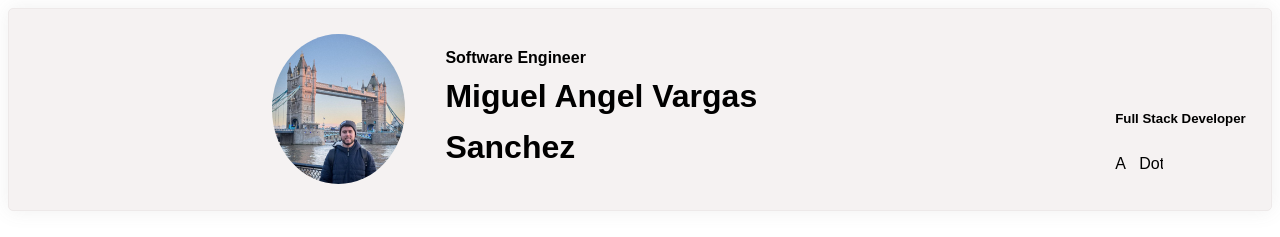
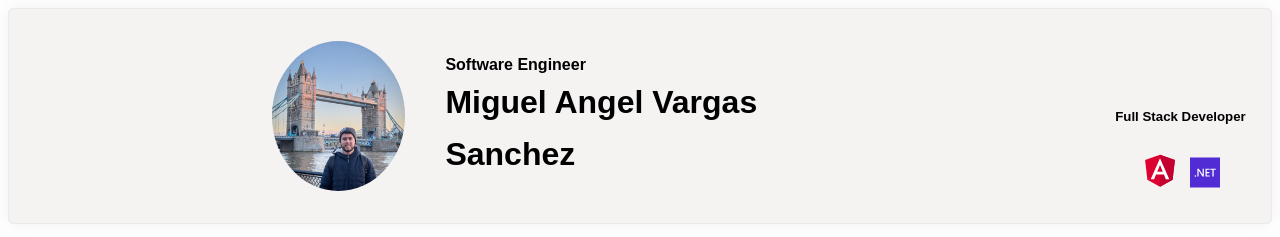
Before and after one commit to lMiguelVSl/Portfolio_Web_MAVS, an Angular app in the folder Portfolio_Web/Portfolio_Web/: page / in a window 1280 px wide. Shown: the top 237 px of the page. Built offline with nearby package versions, Linux system fonts and the light colour scheme.

Commit message:
Icon implementation - header component

```diff
--- a/Portfolio_Web/Portfolio_Web/src/app/components/header/header.component.html
+++ b/Portfolio_Web/Portfolio_Web/src/app/components/header/header.component.html
@@ -13,8 +13,10 @@
     <div class="details-header">
         <div class="align-bottom">
             <h5>Full Stack Developer</h5>
-            <mat-icon aria-label="angular-icon">A</mat-icon>
-            <mat-icon aria-label="dotnet-icon">DotNet</mat-icon>
+            <div>
+                <mat-icon svgIcon="angularIcon"></mat-icon>
+                <mat-icon svgIcon="dotnetIcon" class="dotnet-icon"></mat-icon>
+            </div>
         </div>
     </div>
 
--- a/Portfolio_Web/Portfolio_Web/src/app/components/header/header.component.scss
+++ b/Portfolio_Web/Portfolio_Web/src/app/components/header/header.component.scss
@@ -52,5 +52,20 @@
 }
 
 .align-bottom {
+  display: flex;
+  flex-direction: column;
+  justify-content: center;
+  align-items: center;
   margin-top: 50px;
 }
+
+mat-icon{
+  height: 40px;
+  width: 40px;
+}
+
+mat-icon.dotnet-icon {
+  margin-left: 10px;
+  height: 35px;
+  width: 30px;
+}
--- a/Portfolio_Web/Portfolio_Web/src/app/components/header/header.component.ts
+++ b/Portfolio_Web/Portfolio_Web/src/app/components/header/header.component.ts
@@ -1,5 +1,8 @@
 import { Component } from '@angular/core';
 import { materialComponents } from '../material';
+import { Icons } from './utilities';
+import { MatIconRegistry } from '@angular/material/icon';
+import { DomSanitizer } from '@angular/platform-browser';
 
 @Component({
   selector: 'app-header',
@@ -9,5 +12,11 @@ import { materialComponents } from '../material';
   styleUrl: './header.component.scss'
 })
 export class HeaderComponent {
+  angularIcon: string = Icons.AngularIcon;
+  dotnetIcon: string = Icons.DotNetIcon;
 
+  constructor(iconRegistry: MatIconRegistry, sanitizer: DomSanitizer) {
+    iconRegistry.addSvgIconLiteral('angularIcon', sanitizer.bypassSecurityTrustHtml(this.angularIcon));
+    iconRegistry.addSvgIconLiteral('dotnetIcon', sanitizer.bypassSecurityTrustHtml(this.dotnetIcon));
+  }
 }
--- /dev/null
+++ b/Portfolio_Web/Portfolio_Web/src/app/components/header/utilities/constants.ts
@@ -0,0 +1,27 @@
+const angularIcon = `<svg version="1.1" id="Layer_1" xmlns="http://www.w3.org/2000/svg" xmlns:xlink="http://www.w3.org/1999/xlink" x="0px" y="0px"
+viewBox="0 0 250 250" style="enable-background:new 0 0 250 250;" xml:space="preserve">
+<style type="text/css">
+.st0{fill:#DD0031;}
+.st1{fill:#C3002F;}
+.st2{fill:#FFFFFF;}
+</style>
+<g>
+<polygon class="st0" points="125,30 125,30 125,30 31.9,63.2 46.1,186.3 125,230 125,230 125,230 203.9,186.3 218.1,63.2 	"/>
+<polygon class="st1" points="125,30 125,52.2 125,52.1 125,153.4 125,153.4 125,230 125,230 203.9,186.3 218.1,63.2 125,30 	"/>
+<path class="st2" d="M125,52.1L66.8,182.6h0h21.7h0l11.7-29.2h49.4l11.7,29.2h0h21.7h0L125,52.1L125,52.1L125,52.1L125,52.1
+   L125,52.1z M142,135.4H108l17-40.9L142,135.4z"/>
+</g>
+</svg>`;
+
+const dotnetIcon = `<svg width="456" height="456" viewBox="0 0 456 456" fill="none" xmlns="http://www.w3.org/2000/svg">
+<rect width="456" height="456" fill="#512BD4"/>
+<path d="M81.2738 291.333C78.0496 291.333 75.309 290.259 73.052 288.11C70.795 285.906 69.6665 283.289 69.6665 280.259C69.6665 277.173 70.795 274.529 73.052 272.325C75.309 270.121 78.0496 269.019 81.2738 269.019C84.5518 269.019 87.3193 270.121 89.5763 272.325C91.887 274.529 93.0424 277.173 93.0424 280.259C93.0424 283.289 91.887 285.906 89.5763 288.11C87.3193 290.259 84.5518 291.333 81.2738 291.333Z" fill="white"/>
+<path d="M210.167 289.515H189.209L133.994 202.406C132.597 200.202 131.441 197.915 130.528 195.546H130.044C130.474 198.081 130.689 203.508 130.689 211.827V289.515H112.149V171H134.477L187.839 256.043C190.096 259.57 191.547 261.994 192.192 263.316H192.514C191.977 260.176 191.708 254.859 191.708 247.365V171H210.167V289.515Z" fill="white"/>
+<path d="M300.449 289.515H235.561V171H297.87V187.695H254.746V221.249H294.485V237.861H254.746V272.903H300.449V289.515Z" fill="white"/>
+<path d="M392.667 187.695H359.457V289.515H340.272V187.695H307.143V171H392.667V187.695Z" fill="white"/>
+</svg>`;
+
+export enum Icons {
+    AngularIcon = angularIcon,
+    DotNetIcon = dotnetIcon
+}
--- /dev/null
+++ b/Portfolio_Web/Portfolio_Web/src/app/components/header/utilities/index.ts
@@ -0,0 +1 @@
+export * from './constants';
```
